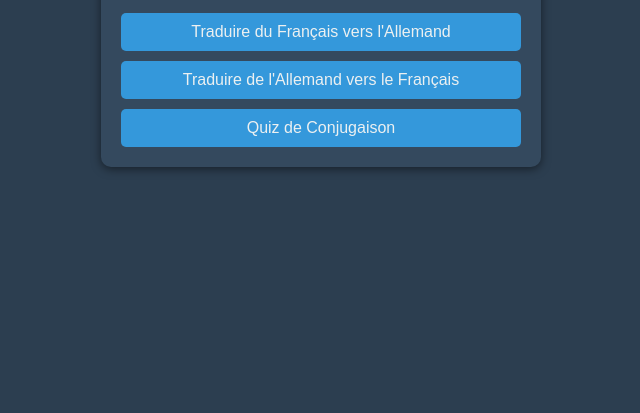
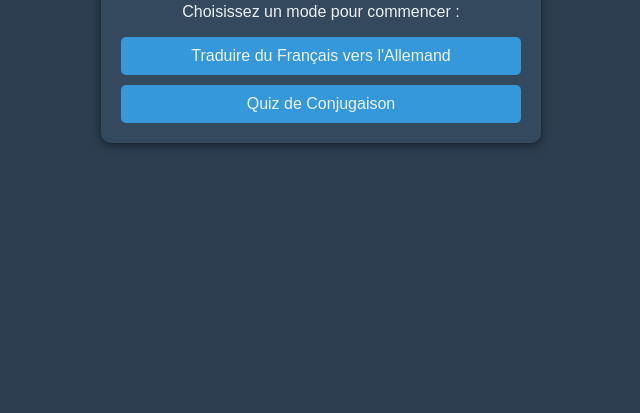
Before and after one commit to MeryemCevik/test_allemand, a plain HTML site: page index.html in a window 1280 px wide. Shown: the part 403-816 px from the top of the page, without its empty margins (319-959 px from the left). Drawn offline with Linux system fonts and the light colour scheme.

Commit message:
Update index.html

```diff
--- a/index.html
+++ b/index.html
@@ -14,7 +14,7 @@
 
         <div class="button-group">
             <a href="quiz.html?mode=fr-to-de" class="quiz-btn">Traduire du Français vers l'Allemand</a>
-            <a href="quiz.html?mode=de-to-fr" class="quiz-btn">Traduire de l'Allemand vers le Français</a>
+        <!--    <a href="quiz.html?mode=de-to-fr" class="quiz-btn">Traduire de l'Allemand vers le Français</a>   -->
             <a href="conjugation.html" class="quiz-btn">Quiz de Conjugaison</a>
         </div>
     </div>
```
